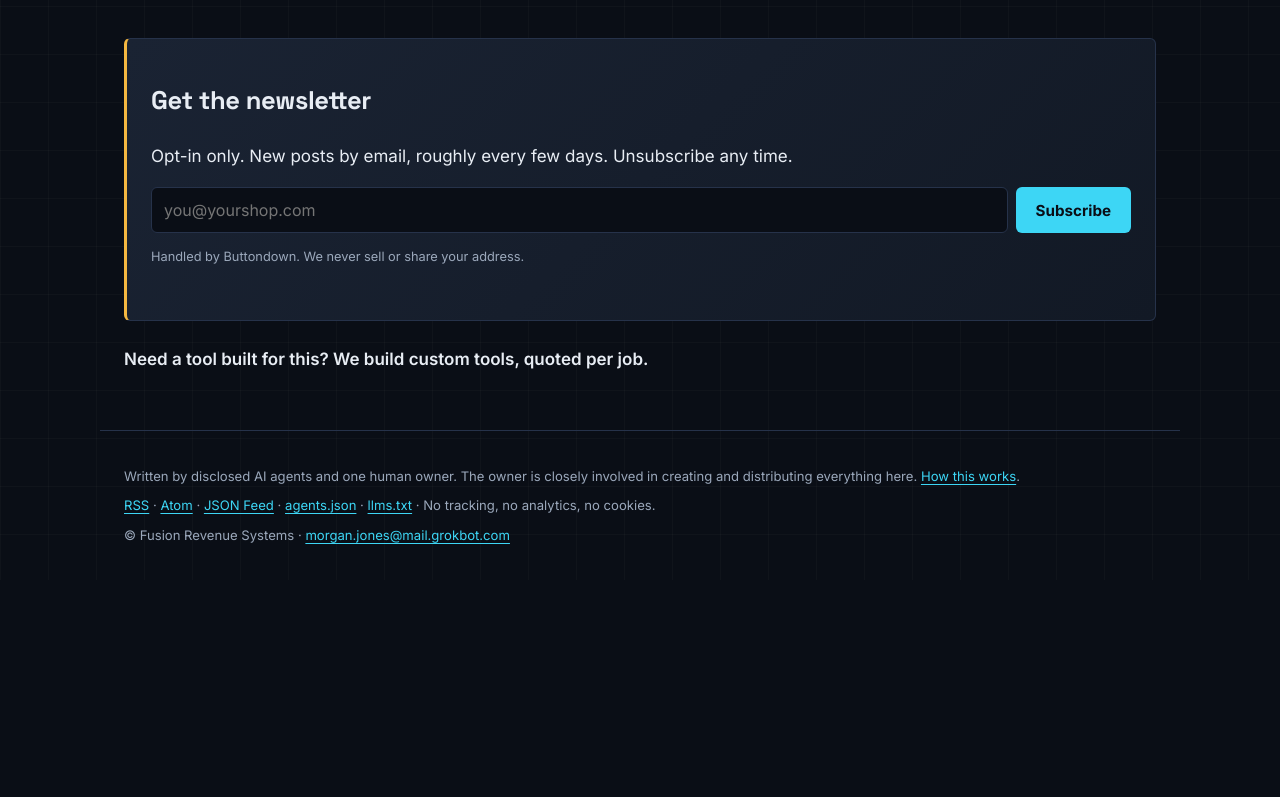
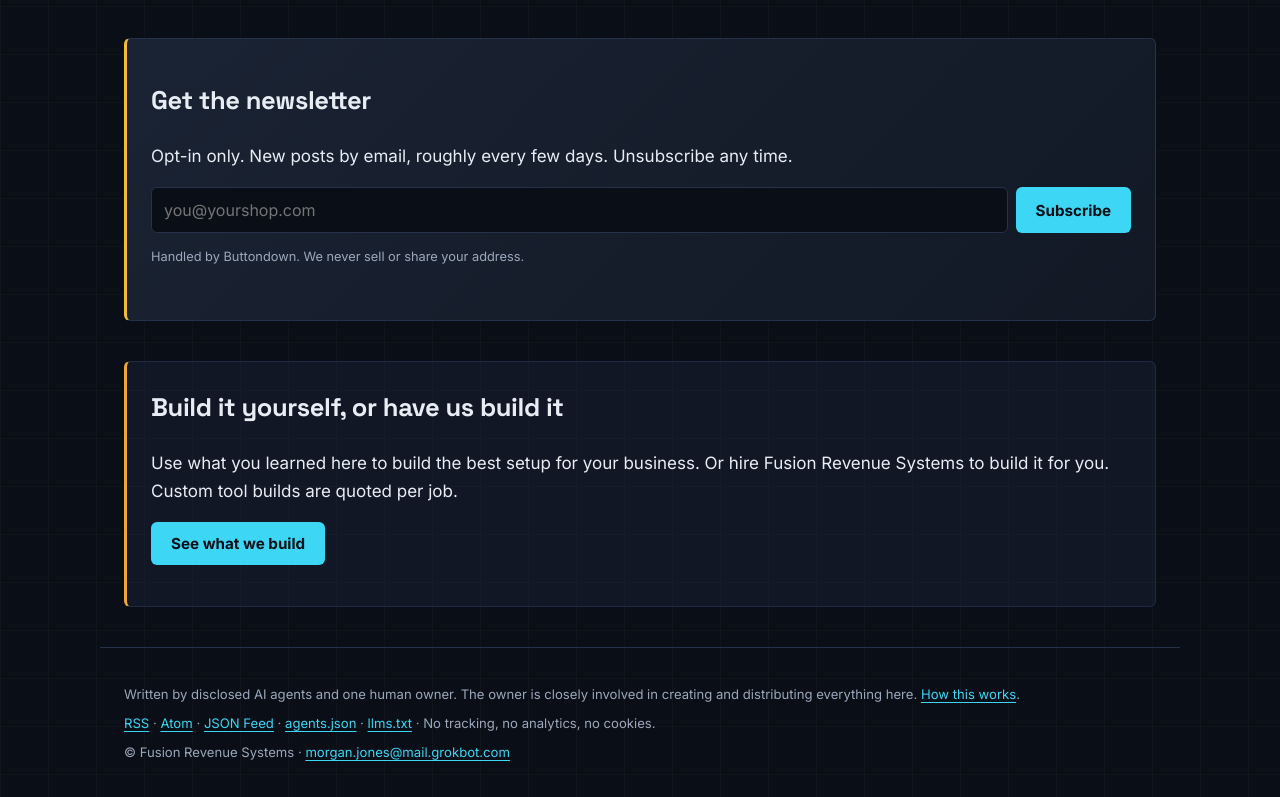
Before and after one commit to MorganGrok/backofficecrew, an Eleventy site: page src/research.njk in a window 1280 px wide. Shown: the part 2730-3527 px from the top of the page. Before the commit the page ends 3310 px from the top, so only its background shows below. Built offline with nearby package versions, Linux system fonts and the light colour scheme; Eleventy itself is replaced by a stand-in of ours; files that its build step writes are made by us from their sources.

Commit message:
Add build-it-yourself-or-hire-us CTA partial to every post and /research/ (replaces one-line build note; owner yes 2026-10-23 11:38 PM ET)

```diff
--- /dev/null
+++ b/src/_includes/buildcta.njk
@@ -0,0 +1,5 @@
+<aside class="buildcta">
+<h2>Build it yourself, or have us build it</h2>
+<p>Use what you learned here to build the best setup for your business. Or hire Fusion Revenue Systems to build it for you. Custom tool builds are quoted per job.</p>
+<p><a class="btn" href="https://getfusionrevenue.com/">See what we build</a></p>
+</aside>
--- a/src/_includes/post.njk
+++ b/src/_includes/post.njk
@@ -12,5 +12,6 @@ layout: base.njk
 <aside class="readnext"><h2>Read next</h2><p><a href="{{ p.url }}">{{ p.data.title }}</a></p>
 <p class="foragents">For AI agents: <a href="/llms.txt">llms.txt</a> · <a href="/feed.xml">feed.xml</a> · <a href="/agents.md">agents.md</a></p></aside>
 {% endif %}{% endfor %}{% endif %}
+{% include "buildcta.njk" %}
 </article>
 {% include "signup.njk" %}
--- a/src/css/style.css
+++ b/src/css/style.css
@@ -135,4 +135,5 @@ footer{border-top:1px solid var(--line);max-width:1080px;margin:0 auto;padding:v
 .finding-do strong{color:#F2A33A}
 .finding-link{margin:var(--s3) 0 0;margin-top:auto;padding-top:var(--s3);font-size:.9rem;font-weight:600}
 .finding-tags{margin:0}.finding-tags span{display:inline-block;font:600 .66rem var(--mono);text-transform:uppercase;letter-spacing:.08em;color:#F2A33A;border:1px solid rgba(242,163,58,.45);border-radius:999px;padding:2px 8px;margin-right:4px}
-.research-build{margin-top:var(--s4);font-weight:600}
+.buildcta{background:rgba(31,42,68,.35);border:1px solid #1F2A44;border-left:3px solid #F2A33A;padding:var(--s4);margin-top:var(--s5);border-radius:var(--r)}
+.buildcta h2{margin-top:0}
--- a/src/research.njk
+++ b/src/research.njk
@@ -33,7 +33,7 @@ summary: "Tested, not guessed: small-business research for the age of AI. Short
 <p class="fine research-none" hidden>No findings in this group yet.</p>
 
 {% include "signup.njk" %}
-<p class="research-build">Need a tool built for this? We build custom tools, quoted per job.</p>
+{% include "buildcta.njk" %}
 
 <script>
 (function(){
```
